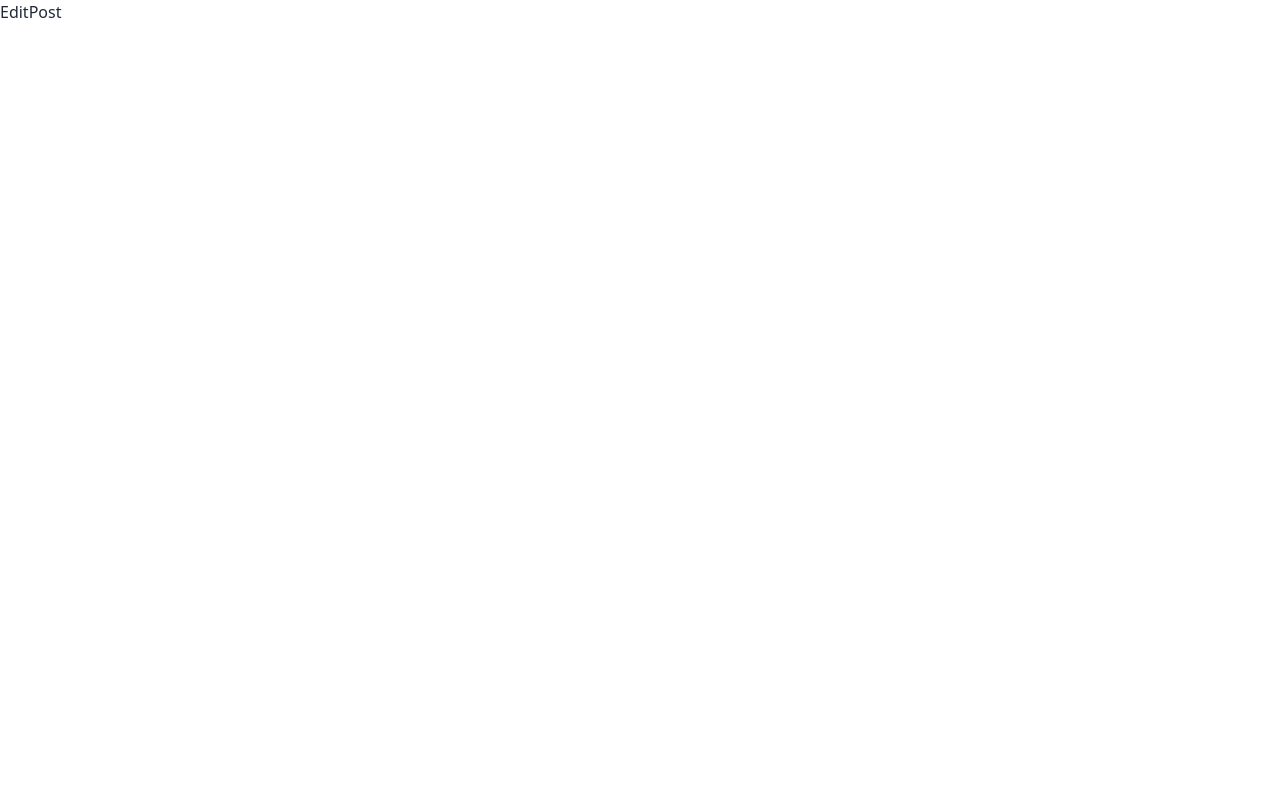
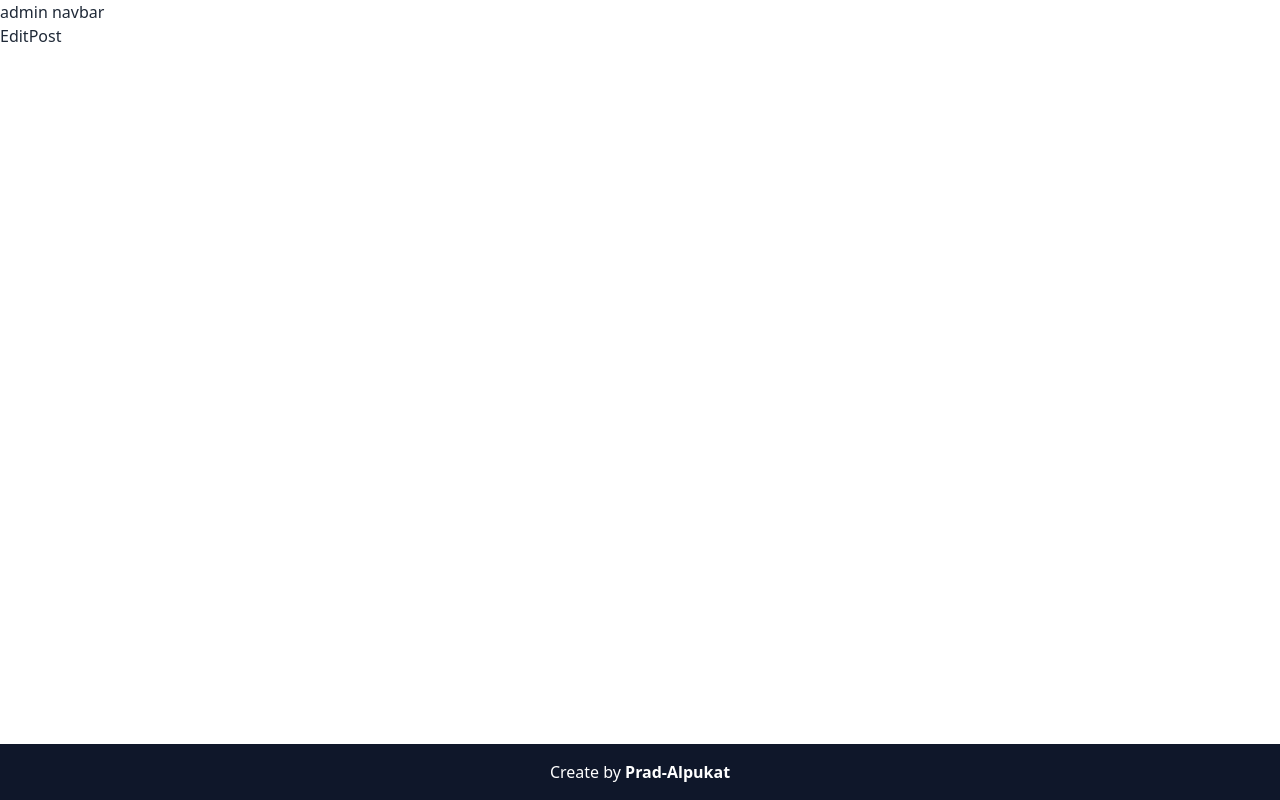
Before and after one commit to prad-alpukat/my-article, a React (Vite) app: page /admin/edit-post/1 in a window 1280 px wide. Built offline with nearby package versions, Linux system fonts and the light colour scheme.

Commit message:
add admin layout in admin pages

```diff
--- a/src/layouts/AdminLayout.jsx
+++ b/src/layouts/AdminLayout.jsx
@@ -0,0 +1,16 @@
+import React from 'react'
+import Footer from '../components/Footer'
+
+export default function AdminLayout({ children }) {
+    return (
+        <div className='flex flex-col min-h-screen'>
+            <nav>admin navbar</nav>
+
+            <main>
+                {children}
+            </main>
+
+            <Footer />
+        </div>
+    )
+}
--- a/src/pages/AdminDashboard.jsx
+++ b/src/pages/AdminDashboard.jsx
@@ -1,7 +1,10 @@
 import React from 'react'
+import AdminLayout from '../layouts/AdminLayout'
 
 export default function Admin() {
     return (
-        <div>Admin</div>
+        <AdminLayout>
+            <div>Admin</div>
+        </AdminLayout>
     )
 }
--- a/src/pages/AdminLogin.jsx
+++ b/src/pages/AdminLogin.jsx
@@ -1,7 +1,10 @@
 import React from 'react'
+import AdminLayout from '../layouts/AdminLayout'
 
 export default function AdminLogin() {
     return (
-        <div>AdminLogin</div>
+        <AdminLayout>
+            <div>AdminLogin</div>
+        </AdminLayout>
     )
 }
--- a/src/pages/CreatePost.jsx
+++ b/src/pages/CreatePost.jsx
@@ -1,7 +1,10 @@
 import React from 'react'
+import AdminLayout from '../layouts/AdminLayout'
 
 export default function CreatePost() {
     return (
-        <div>CreatePost</div>
+        <AdminLayout>
+            <div>CreatePost</div>
+        </AdminLayout>
     )
 }
--- a/src/pages/EditPost.jsx
+++ b/src/pages/EditPost.jsx
@@ -1,7 +1,10 @@
 import React from 'react'
+import AdminLayout from '../layouts/AdminLayout'
 
 export default function EditPost() {
     return (
-        <div>EditPost</div>
+        <AdminLayout>
+            <div>EditPost</div>
+        </AdminLayout>
     )
 }
```
